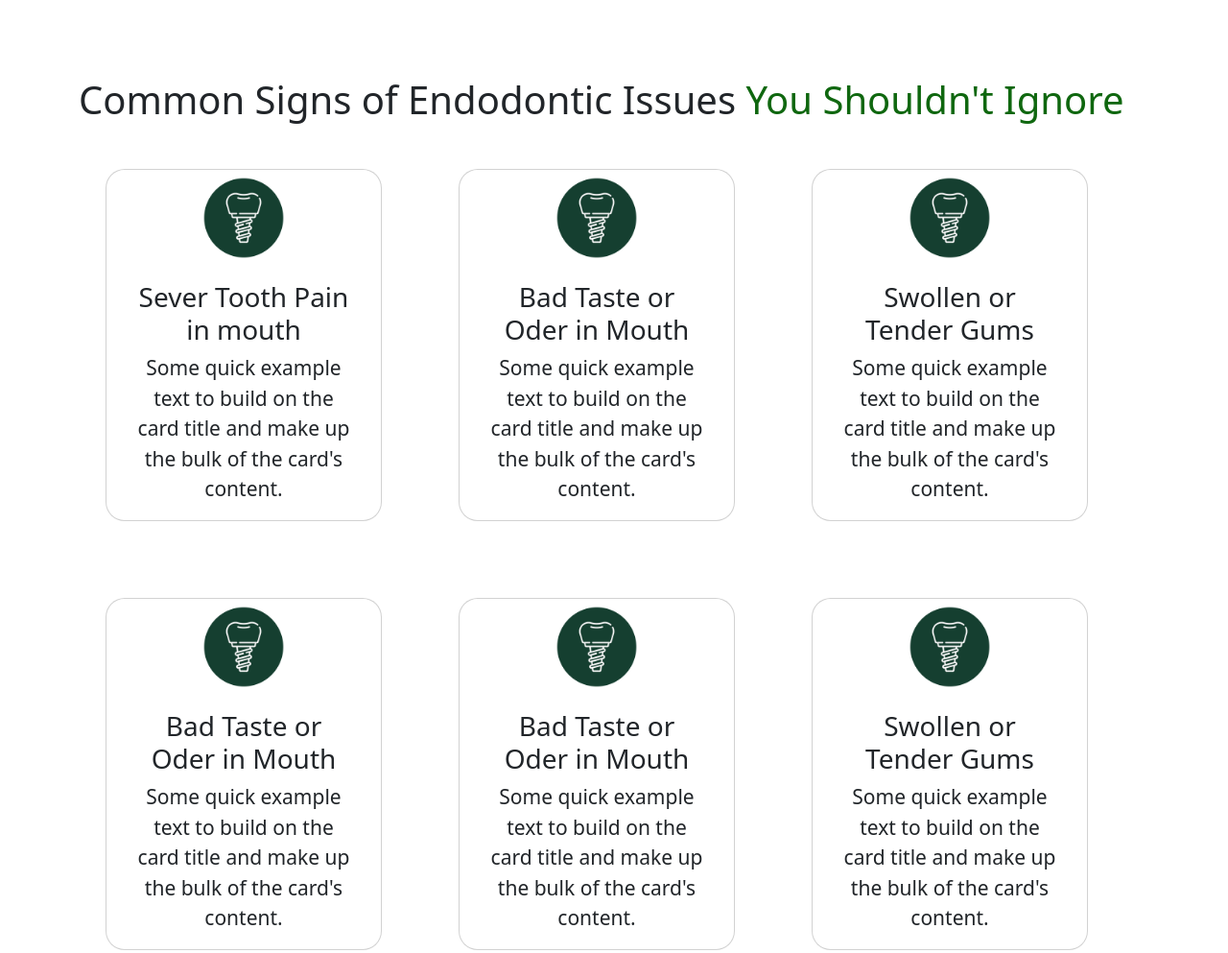
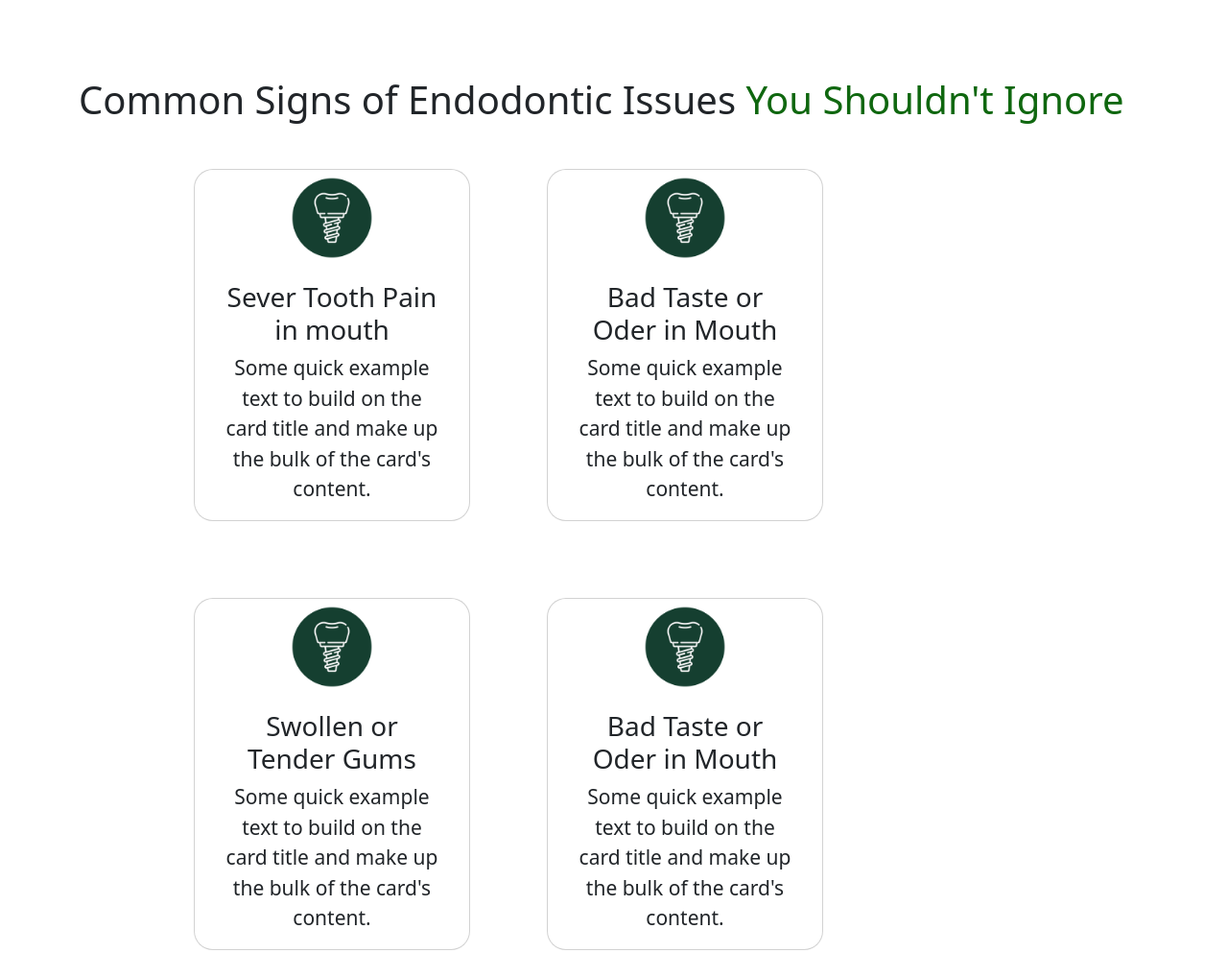
Before and after one commit to Prawin-08/Dental-Website, a plain HTML site: page index.html in a window 1280 px wide. Shown: the part 1100-2093 px from the top of the page at 96% size. Drawn offline with nearby package versions, Linux system fonts and the light colour scheme.

Commit message:
Add files via upload

```diff
--- a/index.html
+++ b/index.html
@@ -70,7 +70,7 @@
     <div class="container-fluid  py-5">
       <div class="container card-section cardheading">
         <h1>Common Signs of Endodontic Issues <span>You Shouldn't Ignore</span> </h1>
-          <div class="row">
+          <div class="row" style="margin-left: 80px;">
             <div class="card" style="width: 18rem;">
               <img src="dental-implants.png" alt="">
               <div class="card-body">
```
